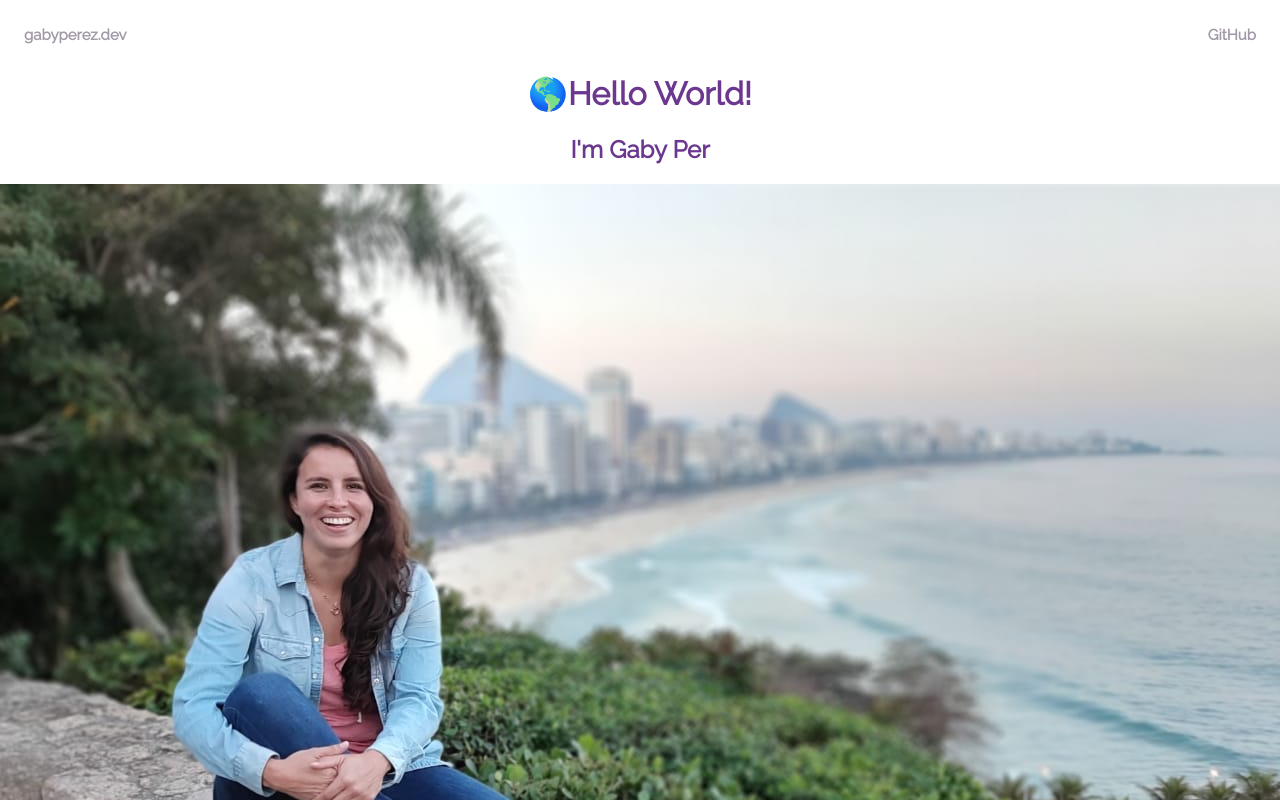
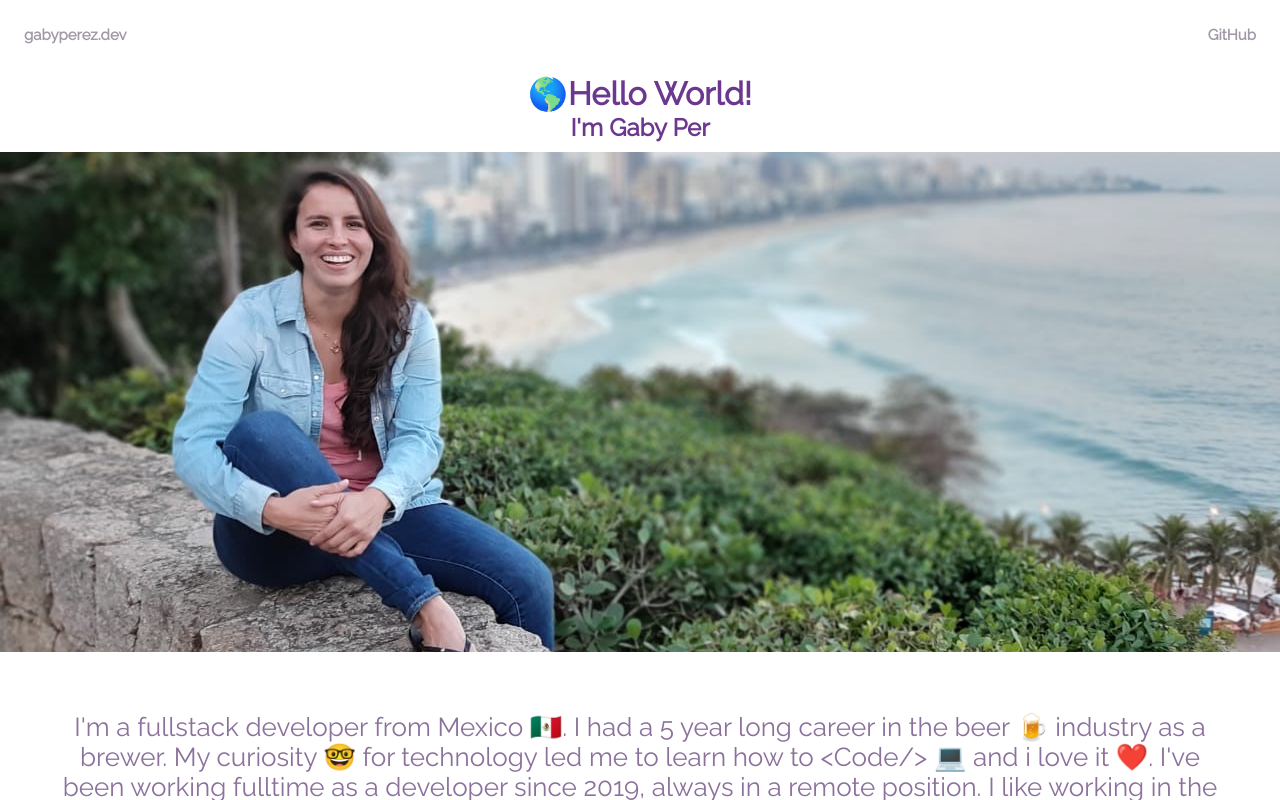
Before and after one commit to gabyperezg/gabyperez-dev, a Next.js app: page / in a window 1280 px wide. Shown: the top 800 px of the page. Built offline with nearby package versions, Linux system fonts and the light colour scheme.

Commit message:
Added parallax to Bio image

```diff
--- a/components/Intro.js
+++ b/components/Intro.js
@@ -8,9 +8,15 @@ const Bio = styled.p`
   text-align: center;
   font-size: 26px;
 `
-const BioImg = styled.img`
-  max-width: 100%;
-  max-height: 100%;
+
+const Parallax = styled.div`
+  background-image: url('bioImage.JPG');
+  min-height: 500px;
+  margin-top: -10px;
+  background-attachment: fixed;
+  background-position: center;
+  background-repeat: no-repeat;
+  background-size: cover;
 `
 const ReactIcon = styled.img`
   height: 30px;
@@ -20,9 +26,7 @@ const ReactIcon = styled.img`
 const Intro = () => {
   return (
     <div>
-      <div>
-        <BioImg src="/bioImage.JPG" alt="my image" />
-      </div>
+      <Parallax />
       <div>
         <Bio>
           {`I'm a fullstack developer from Mexico 🇲🇽. I had a 5 year long career in the beer 🍺 industry as a brewer. My curiosity  🤓  for technology led me to learn how to <Code/>  💻 and i love it  ❤️. I've been working fulltime as a developer since 2019, always in a remote position. I like working in the front end and back end but lately i've been working as a Front End Developer with React`}
--- a/components/TypedHeader.js
+++ b/components/TypedHeader.js
@@ -4,8 +4,13 @@ import styled from 'styled-components'
 const Title = styled.div`
   color: #6c388f;
 `
-
-const TypedMessage = props => {
+const H1 = styled.h1`
+  margin-bottom: 0;
+`
+const H2 = styled.h2`
+  margin-top: 0px;
+`
+const TypedMessage = (props) => {
   const helloWorld = 'Hello World!      '
   const myName = "I'm Gaby Perez"
   const [worldLength, setWorldLength] = useState(0)
@@ -34,8 +39,8 @@ const TypedMessage = props => {
 
   return (
     <Title>
-      <h1>🌎{typeHelloWorld}</h1>
-      <h2>{typeMyName}</h2>
+      <H1>🌎{typeHelloWorld}</H1>
+      <H2>{typeMyName}</H2>
     </Title>
   )
 }
```
